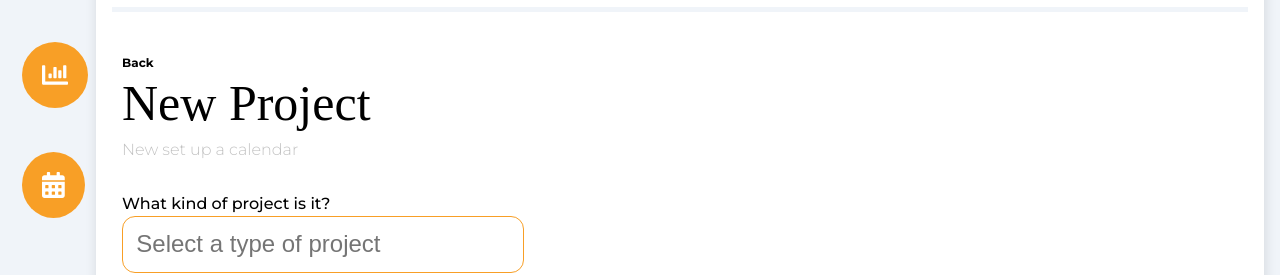
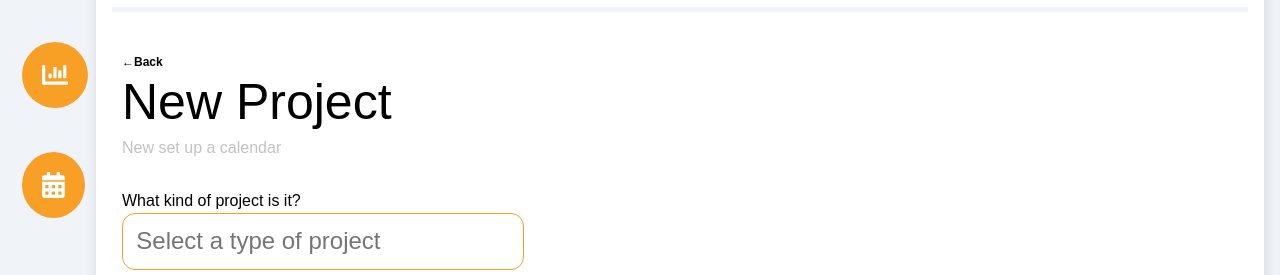
Before and after one commit to Purojekuto-Capstone/purojekuto-client, a Next.js app: page /newProject in a window 1280 px wide. Shown: the part 230-505 px from the top of the page. Built offline with nearby package versions, Linux system fonts and the light colour scheme.

Commit message:
finishing project details

```diff
--- a/src/data/proyects.json
+++ b/src/data/proyects.json
@@ -1,7 +1,7 @@
 [
     {
       "id": "1",
-      "name": "Capstone Proyect",
+      "name": "Capstone Project",
       "type": "software",
       "deahtline": "deahtline",
       "description": "practical projects that will help your students get creative while enhancing their",
--- a/src/pages/newProject.jsx
+++ b/src/pages/newProject.jsx
@@ -10,7 +10,7 @@ export default function Login() {
 
 <Layout>
     <div className='container'>
-            <a>Back</a>
+            <a>←Back</a>
             <h1 className='container__h1'>New Project</h1>
             <h4>New set up a calendar</h4>
                 <p>What kind of project is it?</p>
--- a/src/styles/_input.scss
+++ b/src/styles/_input.scss
@@ -2,18 +2,16 @@
 
 .input,textarea {
     display: block;
-    padding: .5rem .75rem;
+    padding: 1rem .75rem;
     width: 100%;
+    margin-bottom: 15px;
     font-size: 1rem;
     line-height: 1.25;
     color: #55595c;
     background-image: none;
     background-clip: padding-box;
-    border-top: 0;
-    border-right: 0;
-    border-bottom: 1px solid $container-color ;
-    border-left: 0;
-    border-radius: 3px;
+    border: 1px solid $icon-color ;
+    border-radius: 10px;
     transition: all 0.25s cubic-bezier(0.4, 0, 1, 1);
 
     &__container {
@@ -25,8 +23,6 @@
     &__label {
         display: inline-block;
         margin-bottom: .5rem;
-        font-size: .75rem;
-        text-transform: uppercase;
         touch-action: manipulation;
     }
 
--- a/src/styles/_vars.scss
+++ b/src/styles/_vars.scss
@@ -1,6 +1,6 @@
 // font
-$heading-font: 'Zilla Slab', sans-serif;
-$text-font: 'Montserrat', sans-serif;
+$heading-font: 'Poppins', sans-serif;
+$text-font:  'Poppins', sans-serif;
 
 //color light mode
 $text-color: #707070;
--- a/src/styles/components/newProject.scss
+++ b/src/styles/components/newProject.scss
@@ -9,7 +9,6 @@
 .container__h1 {
     display: flex;
     color: #000;
-    font-family: 'Poppins';
     font-size: 50px;
     margin-bottom: 5px;
 }
--- a/src/styles/globals.scss
+++ b/src/styles/globals.scss
@@ -25,6 +25,7 @@
 h1,
 h2,
 h3,
+h4,
 h5,
 h6 {
     color: $text-color;
--- a/src/styles/pages/newProyect.scss
+++ b/src/styles/pages/newProyect.scss
@@ -3,18 +3,22 @@
   form {
     padding: 2rem;
     margin-top: 2rem;
-    /* margin-right: auto;
-    margin-left: auto; */
     max-width: 23.75rem;
     border-radius: 3px;
-    /* box-shadow: $shadow; */
   }
 
    h1 {
     margin-top: 0;
-    margin-bottom: 3.236rem;
-    text-align: center;
+    margin-bottom:.5rem;
+
   }
+  h4{
+    margin-bottom: 35px;
+  }
+  a{
+    font-size: 12px;
+    font-weight: bold;
+}
 
   textarea {
     resize: vertical;
```
Also changed, not shown: src/pages/newProyect.jsx (+5 -2 lines).
